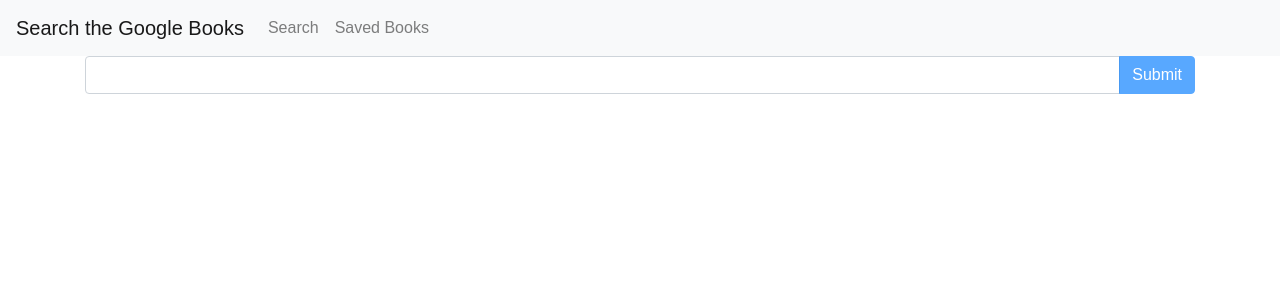
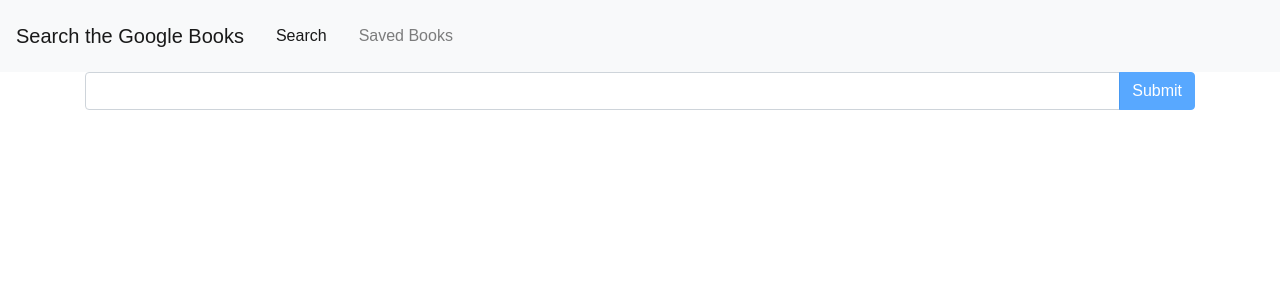
Before and after one commit to joshua-unseen/gbsearch, a React (Create React App) app in the folder client/: page / in a window 1280 px wide. Shown: the top 300 px of the page. Built offline with nearby package versions, Linux system fonts and the light colour scheme.

Commit message:
Navbar now tracks current page.  removed logging.

```diff
--- a/client/src/App.js
+++ b/client/src/App.js
@@ -13,7 +13,7 @@
   render() {
     return (
       <Router>
-        <Nav />
+        <Nav pathName={window.location.pathname} />
         <Switch>
           <Route exact path="/" component={Search} />
           <Route exact path="/search" component={Search} />
--- a/client/src/components/Nav.js
+++ b/client/src/components/Nav.js
@@ -1,20 +1,36 @@
 import React from "react";
 
-class Nav extends React.Component {
-    render() {
+function Nav(props) {
+    const activeClass = "nav-link active";
+    const inactiveClass = "nav-link";
+    let searchItemClass = inactiveClass;
+    let savedItemClass = inactiveClass;
+    switch (props.pathName) {
+        case "/":
+        case "/search":
+            searchItemClass = activeClass;
+            savedItemClass = inactiveClass;
+            break;
+        case "/books":
+            searchItemClass = inactiveClass;
+            savedItemClass = activeClass;
+            break;
+        default:
+            console.log("something else you shouldn't be seeing");
+    }
     return (
         <nav className="navbar navbar-expand navbar-light bg-light" >
             <a className="navbar-brand" href="#">Search the Google Books</a>
             <ul className="navbar-nav">
-                    <li className="nav-item">
+                <li className={searchItemClass}>
                     <a className="nav-link" href="/">Search</a>
                 </li>
-                    <li className="nav-item">
+                <li className={savedItemClass}>
                     <a className="nav-link" href="/books">Saved Books</a>
                 </li>
             </ul>
         </nav>
     );
 }
-}
+
 export default Nav;
--- a/client/src/pages/Saved.js
+++ b/client/src/pages/Saved.js
@@ -13,17 +13,17 @@
     loadBooks = () => {
         API.getBooks()
             .then(res => {
-                console.log(res.data);
+                // console.log(res.data);
                 this.setState({ books: res.data })
             }
             )
             .catch(err => console.log(err));
     };
     deleteBook = (book) => {
-        console.log(book);
+        // console.log(book);
         API.deleteBook(book._id)
             .then(res => {
-                console.log(res);
+                // console.log(res);
                 window.location.reload();
             })
             .catch(err => { console.log(err) });
```
Also changed, not shown: client/src/pages/Search.js (+4 -4 lines), 1 other file (tests, documents, lock files or other folders). Lines whose indentation alone changed are shown as unchanged.
